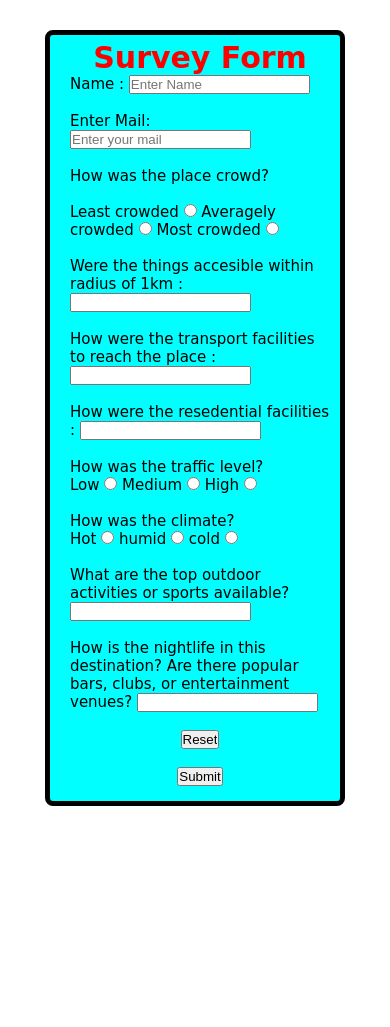
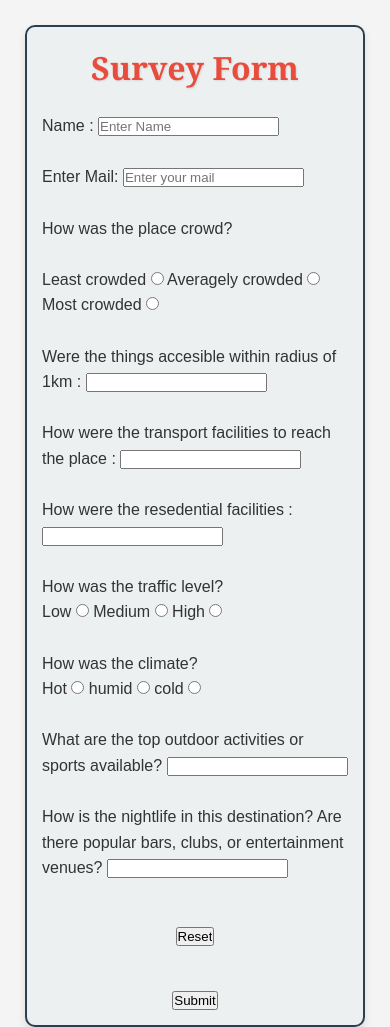
Before and after one commit to 11byte/Desvio, a plain HTML site: page first.html in a window 390 px wide. Shown: the top 1027 px of the page. Before the commit the page ends 854 px from the top, so only its background shows below. Drawn offline with Linux system fonts and the light colour scheme.

Commit message:
Update first.css

```diff
--- a/first.css
+++ b/first.css
@@ -1,39 +1,87 @@
-*
-{
-margin:0;
-padding:0;
-box-sizing:border-box;
+* {
+  margin: 0;
+  padding: 0;
+  box-sizing: border-box;
 }
-body
-{
-font-family:cursive;
-margin:15px 30px;
-font-size:15px;
-padding:15px;
-background-color:white;
+
+body {
+  font-family: 'Arial', sans-serif;
+  margin: 20px;
+  font-size: 16px;
+  padding: 20px;
+  background-color: #f4f4f4;
+  line-height: 1.6;
+  color: #333;
 }
-h1
-{
-text-align:center;
-color:red;
-font-family:cursive;
+
+h1 {
+  text-align: center;
+  color: #e74c3c;
+  font-family: 'Georgia', serif;
+  font-size: 2.5em;
+  margin-bottom: 20px;
+  text-shadow: 1px 1px 2px rgba(0, 0, 0, 0.1);
 }
-.container
-{
-background-color:aqua;
-padding:5px 10px 15px 20px;
-border:5px solid black;
-border-radius: 8px;
+
+.container {
+  background-color: #ecf0f1;
+  padding: 20px;
+  border: 3px solid #2c3e50;
+  border-radius: 10px;
+  box-shadow: 0 4px 8px rgba(0, 0, 0, 0.1);
+  transition: transform 0.3s, box-shadow 0.3s;
 }
-.reset
-{
-display: flex;
-justify-content: center;
-align-items: center;
+
+.container:hover {
+  transform: translateY(-5px);
+  box-shadow: 0 8px 16px rgba(0, 0, 0, 0.2);
 }
-.submit
-{
-display: flex;
-justify-content: center;
-align-items: center;
+
+.reset, .submit {
+  display: flex;
+  justify-content: center;
+  align-items: center;
+  margin-top: 20px;
 }
+
+.reset button, .submit button {
+  padding: 10px 20px;
+  font-size: 1em;
+  color: white;
+  background-color: #2980b9;
+  border: none;
+  border-radius: 5px;
+  cursor: pointer;
+  transition: background-color 0.3s, transform 0.3s;
+}
+
+.reset button:hover, .submit button:hover {
+  background-color: #3498db;
+  transform: translateY(-2px);
+}
+
+.reset button:active, .submit button:active {
+  background-color: #1c598a;
+  transform: translateY(0);
+}
+
+@media (max-width: 768px) {
+  body {
+    margin: 10px;
+    padding: 15px;
+  }
+
+  h1 {
+    font-size: 2em;
+  }
+
+  .container {
+    padding: 15px;
+    border-width: 2px;
+  }
+
+  .reset button, .submit button {
+    padding: 8px 15px;
+    font-size: 0.9em;
+  }
+}
```
